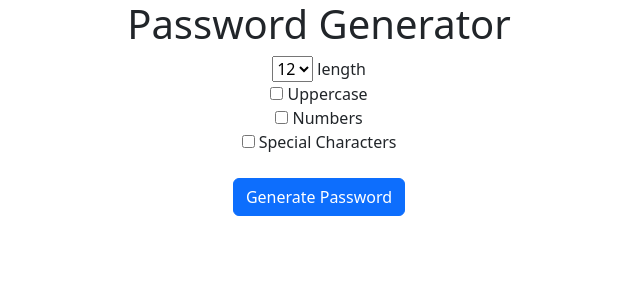
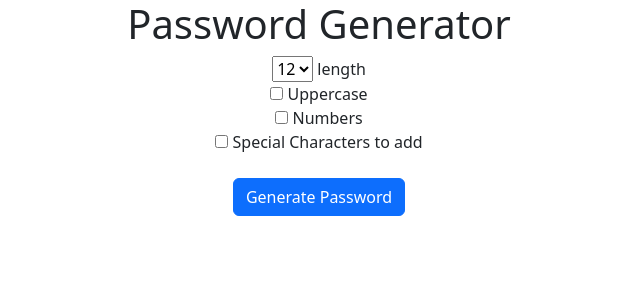
Before and after one commit to pavanrunsthecode/django3-password-generator, a Django app: page / in a window 1280 px wide. Shown: the top 300 px of the page, without its empty margins (321-961 px from the left). Run offline with Django 5.2, Linux system fonts and the light colour scheme.

Commit message:
another commit

```diff
--- a/generator/templates/generator/home.html
+++ b/generator/templates/generator/home.html
@@ -18,7 +18,7 @@
     <br>
     <input type="checkbox" name="numbers"> Numbers
     <br>
-    <input type="checkbox" name="special"> Special Characters
+    <input type="checkbox" name="special"> Special Characters to add
     <br><br>
     <input type="submit" value="Generate Password" class="btn btn-primary">
     </form>
```
